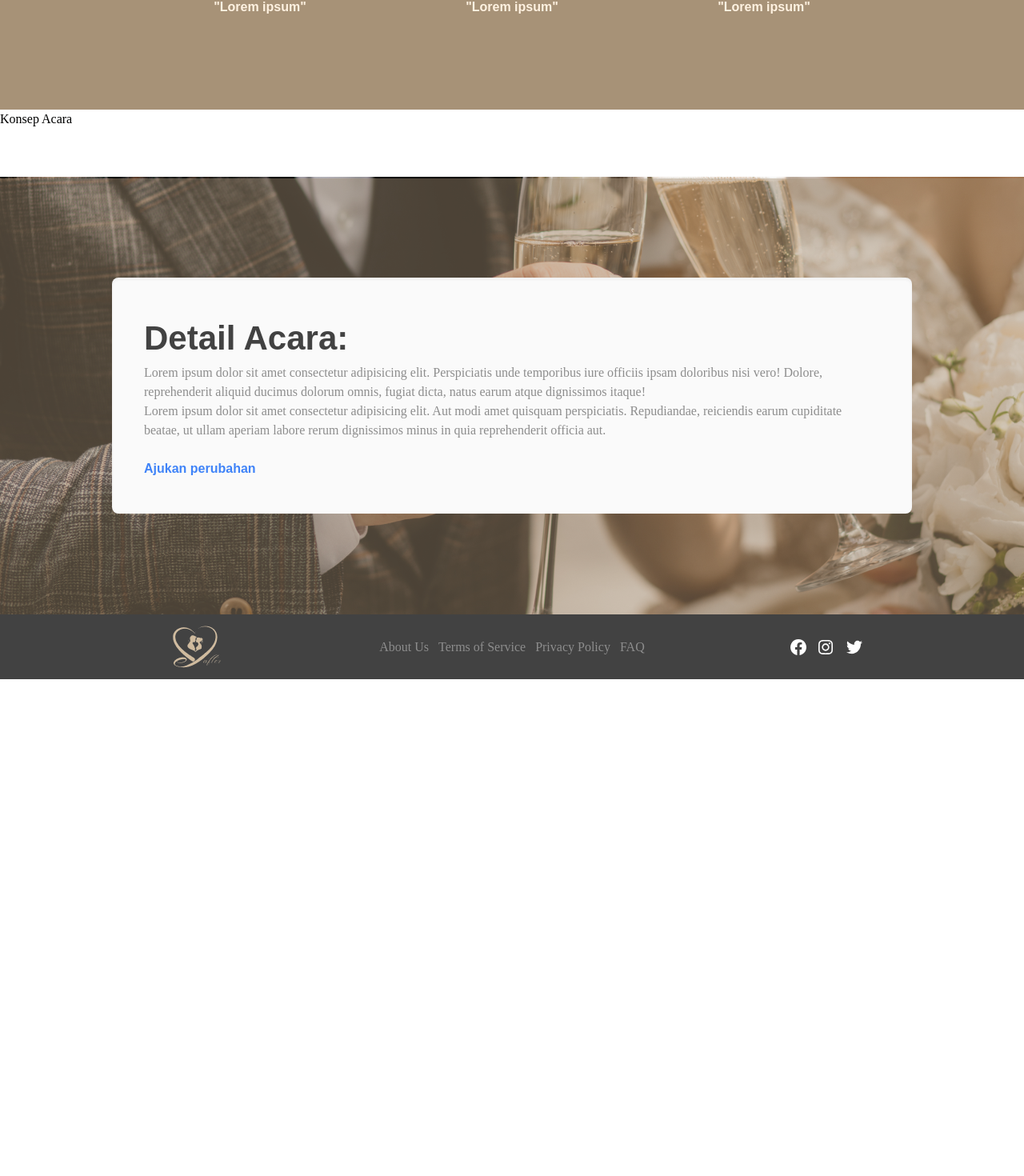
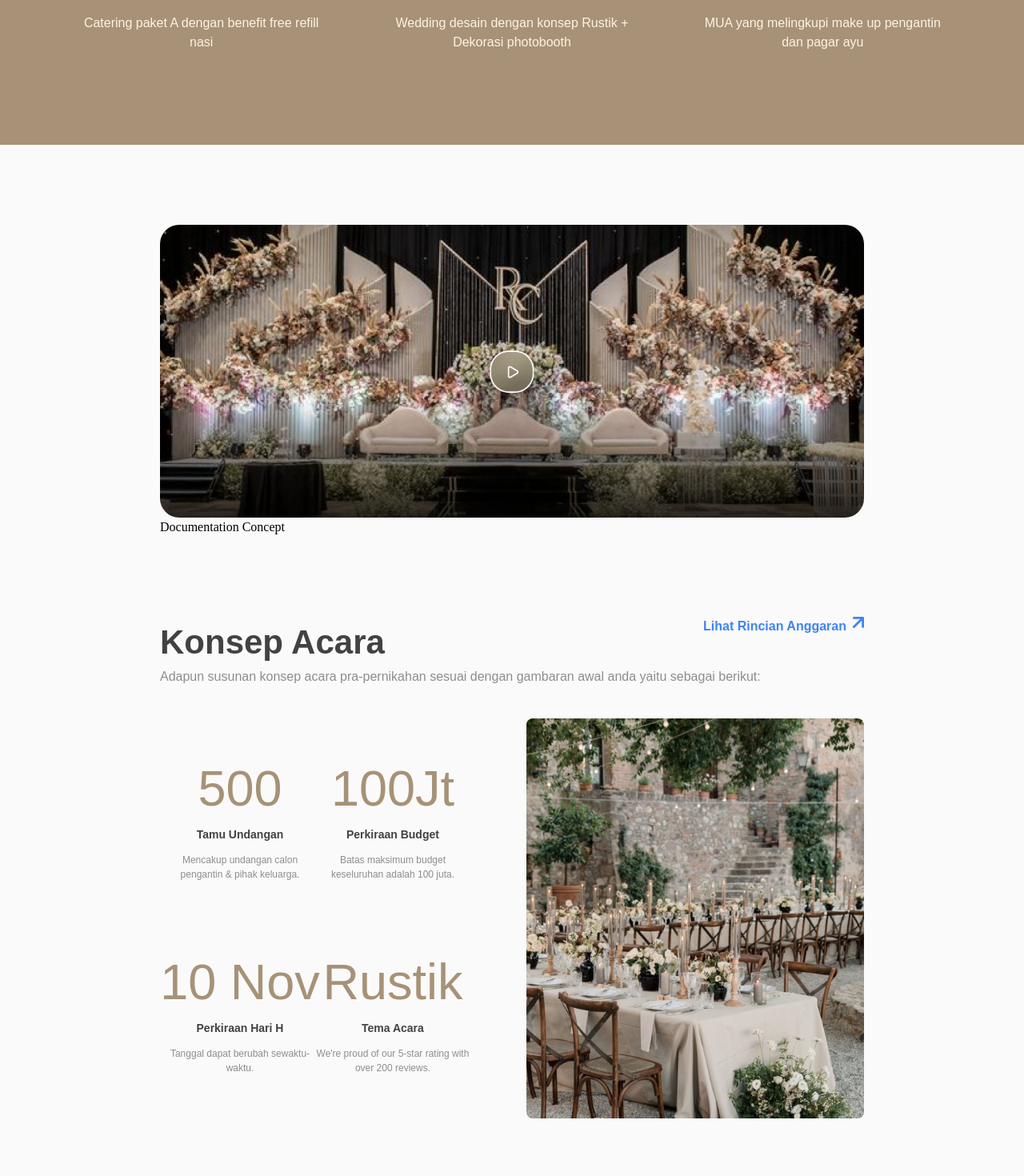
Before and after one commit to NabilaAdelina/Wedding-Organizer, a React (Vite) app in the folder client/: page /concept in a window 1280 px wide. Shown: the part 1739-3209 px from the top of the page at 80% size. Before the commit the page ends 2588 px from the top, so only its background shows below. Built offline with nearby package versions, Linux system fonts and the light colour scheme; a web font is replaced by a local one.

Commit message:
add: fixing Concept

```diff
--- a/client/src/pages/Concept/Concept.jsx
+++ b/client/src/pages/Concept/Concept.jsx
@@ -3,6 +3,7 @@ import Header from '../../components/Header'
 import WeddingDress from './ConceptLayout/WeddingDress'
 import InteriorDecoration from './ConceptLayout/InteriorDecoration'
 import Vendor from './ConceptLayout/Vendor'
+import KonsepAcara from './ConceptLayout/KonsepAcara'
 import DetailAcara from './ConceptLayout/DetailAcara'
 import Footer from '../../components/Footer'
 
@@ -14,7 +15,7 @@ function Concept() {
         <WeddingDress />
         <InteriorDecoration />
         <Vendor />
-        <h1>Konsep Acara</h1>
+        <KonsepAcara />
         <DetailAcara />
         <Footer />
     </div>
--- a/client/src/pages/Concept/ConceptLayout/DetailAcara.jsx
+++ b/client/src/pages/Concept/ConceptLayout/DetailAcara.jsx
@@ -3,20 +3,24 @@ import bgservice from "../../../assets/images/bg-service.png"
 const DetailAcara = () => {
     return (
         <>
-        <section className='h-[547px] mt-[60px] flex justify-center items-center' style={{
+        <section className='h-[547px] flex justify-center items-center' style={{
             backgroundImage: `url(${bgservice})`, backgroundSize: 'cover'
         }}>
             <div className='w-[1000px] bg-neutral1 shadow-inner py-3 rounded-lg flex m-auto'>
                 <div className="px-10 py-8">
                     <h1 className='text-[42px] font-boska text-neutral4 font-bold'>Detail Acara:</h1>
                     <div>
-                        <p className='text-neutral3 text-[16px]'>Lorem ipsum dolor sit amet consectetur adipisicing elit. Perspiciatis unde temporibus iure officiis ipsam doloribus nisi vero! Dolore, reprehenderit aliquid ducimus dolorum omnis, fugiat dicta, natus earum atque dignissimos itaque!
+                        <p className='font-switzer text-neutral3 text-[16px]'>Lorem ipsum dolor sit amet consectetur adipisicing elit. Perspiciatis unde temporibus iure officiis ipsam doloribus nisi vero! Dolore, reprehenderit aliquid ducimus dolorum omnis, fugiat dicta, natus earum atque dignissimos itaque!
                         <br />
                         Lorem ipsum dolor sit amet consectetur adipisicing elit. Aut modi amet quisquam perspiciatis. Repudiandae, reiciendis earum cupiditate beatae, ut ullam aperiam labore rerum dignissimos minus in quia reprehenderit officia aut.</p>
                     </div>
                     <div>
                         <br />
-                        <a href="#" className="text-center text-[16px] font-switzer font-bold text-blue-500">Ajukan perubahan </a>
+                        <a href="#" className="flex float-right text-[16px] font-switzer font-bold text-blue-500">Ajukan perubahan
+                            <svg class="w-3.5 h-3.5 ms-2" aria-hidden="true" xmlns="http://www.w3.org/2000/svg" fill="none" viewBox="0 0 10 10">
+                                <path stroke="currentColor" stroke-linecap="round" stroke-linejoin="round" stroke-width="2" d="M1 9L9 1m0 0H1m8 0V9"/>
+                            </svg>
+                        </a>
                     </div>
                 </div>
             </div>
--- a/client/src/pages/Concept/ConceptLayout/InteriorDecoration.jsx
+++ b/client/src/pages/Concept/ConceptLayout/InteriorDecoration.jsx
@@ -11,7 +11,7 @@ const InteriorDecoration = () => {
     <section className='flex flex-col items-center px-[200px] pt-[100px] gap-[50px] mb-5'>
     <div className='text-left mb-4'>
       <h1 className='text-[60px] font-boska font-bold text-neutral4'>Interior & Decoration</h1>
-      <div className='grid grid-cols-2 gap-10'>
+      <div className='grid grid-cols-2 gap-10 w-[950px]'>
         <InteriorDecorationCard
         name="Altar 1" url={altar1}
         />
--- /dev/null
+++ b/client/src/pages/Concept/ConceptLayout/KonsepAcara.jsx
@@ -0,0 +1,86 @@
+import React from 'react'
+
+const KonsepAcara = () => {
+    return (
+    <>
+    <section className='flex flex-col bg-neutral1 h-auto items-center px-[200px] pt-[100px] pb-[100px]'>
+        <div className='bg-transparent flex m-auto'>
+            <div>
+                <div className=' flex w-auto'>
+                    <div>
+                    <img className='rounded-3xl' src=".\src\assets\images\bg-konsep.png" alt="" />
+                    <h1> Documentation Concept</h1>
+                    </div>
+                </div>
+                <div className='mt-[100px]'>
+                    <a href="#" className="flex float-right text-[16px] font-switzer font-bold text-blue-500">Lihat Rincian Anggaran
+                        <svg class="w-3.5 h-3.5 ms-2" aria-hidden="true" xmlns="http://www.w3.org/2000/svg" fill="none" viewBox="0 0 10 10">
+                            <path stroke="currentColor" stroke-linecap="round" stroke-linejoin="round" stroke-width="2" d="M1 9L9 1m0 0H1m8 0V9"/>
+                        </svg>
+                    </a>
+                    <h1 className='text-[42px] font-boska text-neutral4 font-bold'>Konsep Acara</h1>
+                </div>
+                <div>
+                    <p className='font-switzer text-neutral3 text-[16px]'>
+                        Adapun susunan konsep acara pra-pernikahan sesuai dengan gambaran awal anda yaitu sebagai berikut:
+                    </p>
+                </div>
+                <div className='flex flex-row mt-10 justify-center'>
+                    <div className='grid grid-cols-2 gap-6 mt-10'>
+                        <div className='text-center w-[200px] p-15'>
+                            <h1 className='text-[63px] font-switzer text-primary1'>
+                                500
+                            </h1>
+                            <h2 className='font-bold text-[14px] font-switzer text-neutral4'>
+                                Tamu Undangan
+                            </h2>
+                            <p className='justify-center mt-3 font-switzer text-[12px] text-neutral3'>
+                                Mencakup undangan calon pengantin & pihak keluarga.
+                            </p>
+                        </div>
+                        <div className='text-center w-[200px] p-15'>
+                            <h1 className='text-[63px] font-switzer text-primary1'>
+                                100Jt
+                            </h1>
+                            <h2 className='font-bold text-[14px] font-switzer text-neutral4'>
+                                Perkiraan Budget
+                            </h2>
+                            <p className='justify-center mt-3 font-switzer text-[12px] text-neutral3'>
+                                Batas maksimum budget keseluruhan adalah 100 juta.
+                            </p>
+                        </div>
+                        <div className='text-center w-[200px] p-15'>
+                            <h1 className='text-[63px] font-switzer text-primary1'>
+                                10 Nov
+                            </h1>
+                            <h2 className='font-bold text-[14px] font-switzer text-neutral4'>
+                                Perkiraan Hari H
+                            </h2>
+                            <p className='justify-center mt-3 font-switzer text-[12px] text-neutral3'>
+                                Tanggal dapat berubah sewaktu-waktu.
+                            </p>
+                        </div>
+                        <div className='text-center w-[200px] p-15'>
+                            <h1 className='text-[63px] font-switzer text-primary1'>
+                                Rustik
+                            </h1>
+                            <h2 className='font-bold text-[14px] font-switzer text-neutral4'>
+                                Tema Acara
+                            </h2>
+                            <p className='justify-center mt-3 font-switzer text-[12px] text-neutral3'>
+                                We're proud of our 5-star rating with over 200 reviews.
+                            </p>
+                        </div>
+                    </div>
+                    <div className='ml-[100px]'>
+                        <img className='rounded-lg w-[500px] h-[500px]' src=".\src\assets\images\img-konsep.png" alt=""/>
+                    </div>
+                </div>
+            </div>
+        </div>
+    </section>
+    </>
+    )
+}
+
+export default KonsepAcara
--- a/client/src/pages/Concept/ConceptLayout/Vendor.jsx
+++ b/client/src/pages/Concept/ConceptLayout/Vendor.jsx
@@ -10,15 +10,15 @@ const Vendor = () => {
       <section className='flex flex-col bg-primary1 items-center px-[200px] pt-[50px] gap-[50px] pb-[100px]'>
       <div className='text-center mb-4'>
         <h1 className='text-[60px] font-boska font-bold text-primary4 mb-5'>Vendor Acara</h1>
-        <div className='grid grid-cols-3 gap-[65px]'>
+        <div className='grid grid-cols-3 gap-[65px] w-[1100px]'>
           <VendorCard
-          name="" url={ImageVendor} deskripsi=<p>"Lorem ipsum"</p>
+          name="" url={ImageVendor} deskripsi="Catering paket A dengan benefit free refill nasi"
           />
           <VendorCard
-          name="" url={ImageVendor} deskripsi=<p>"Lorem ipsum"</p>
+          name="" url={ImageVendor} deskripsi="Wedding desain dengan konsep Rustik + Dekorasi photobooth"
           />
           <VendorCard
-          name="" url={ImageVendor} deskripsi=<p>"Lorem ipsum"</p>
+          name="" url={ImageVendor} deskripsi="MUA yang melingkupi make up pengantin dan pagar ayu"
           />
         </div>
       </div>
--- a/client/src/pages/Concept/ConceptLayout/VendorCard.jsx
+++ b/client/src/pages/Concept/ConceptLayout/VendorCard.jsx
@@ -12,7 +12,7 @@ const VendorCard = (props) => {
                 </div>
             </div>
             <div>
-                <p className='font-boska mt-3 font-bold text-[16px] text-primary4'>{deskripsi}</p>
+                <p className='font-switzer mt-8 text-center text-[16px] text-primary4'>{deskripsi}</p>
             </div>
         </div>
         </>
```
Also changed, not shown: client/src/assets/images/bg-konsep.png (added), client/src/assets/images/img-konsep.png (added).
